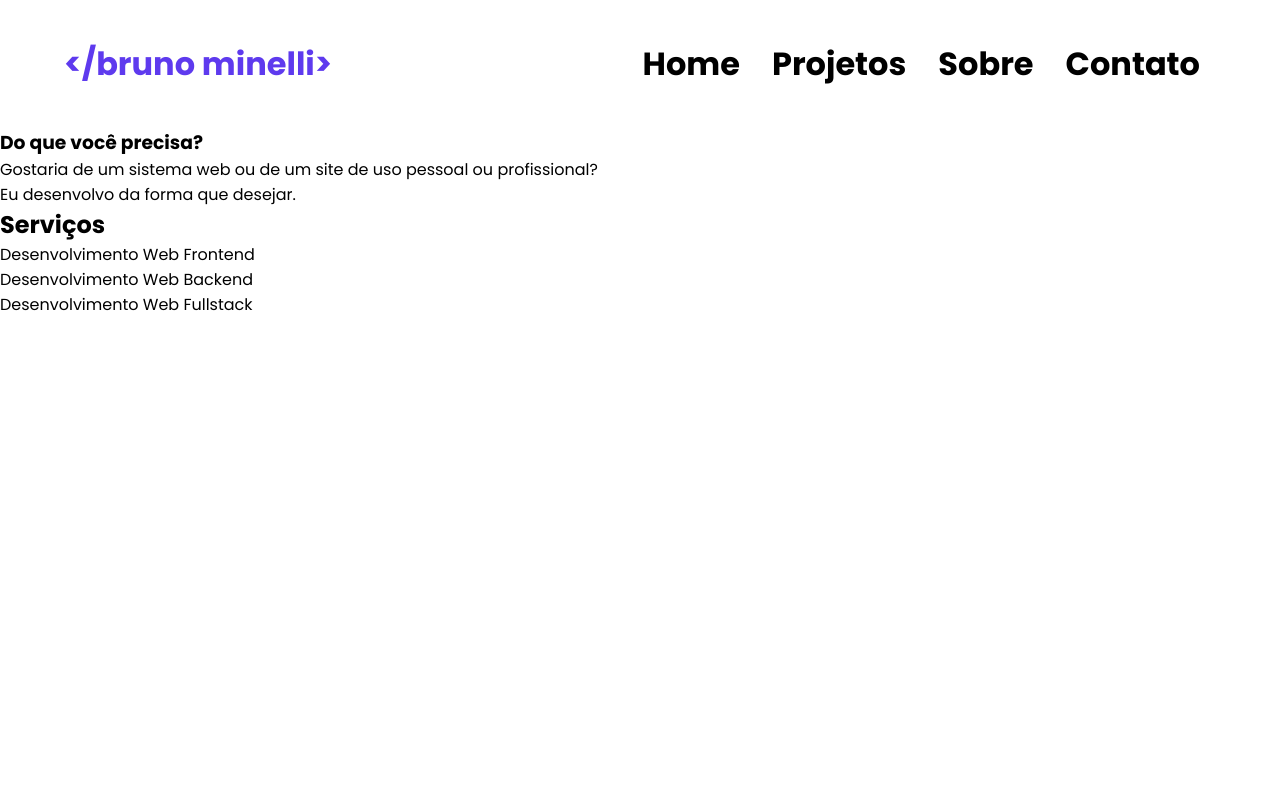
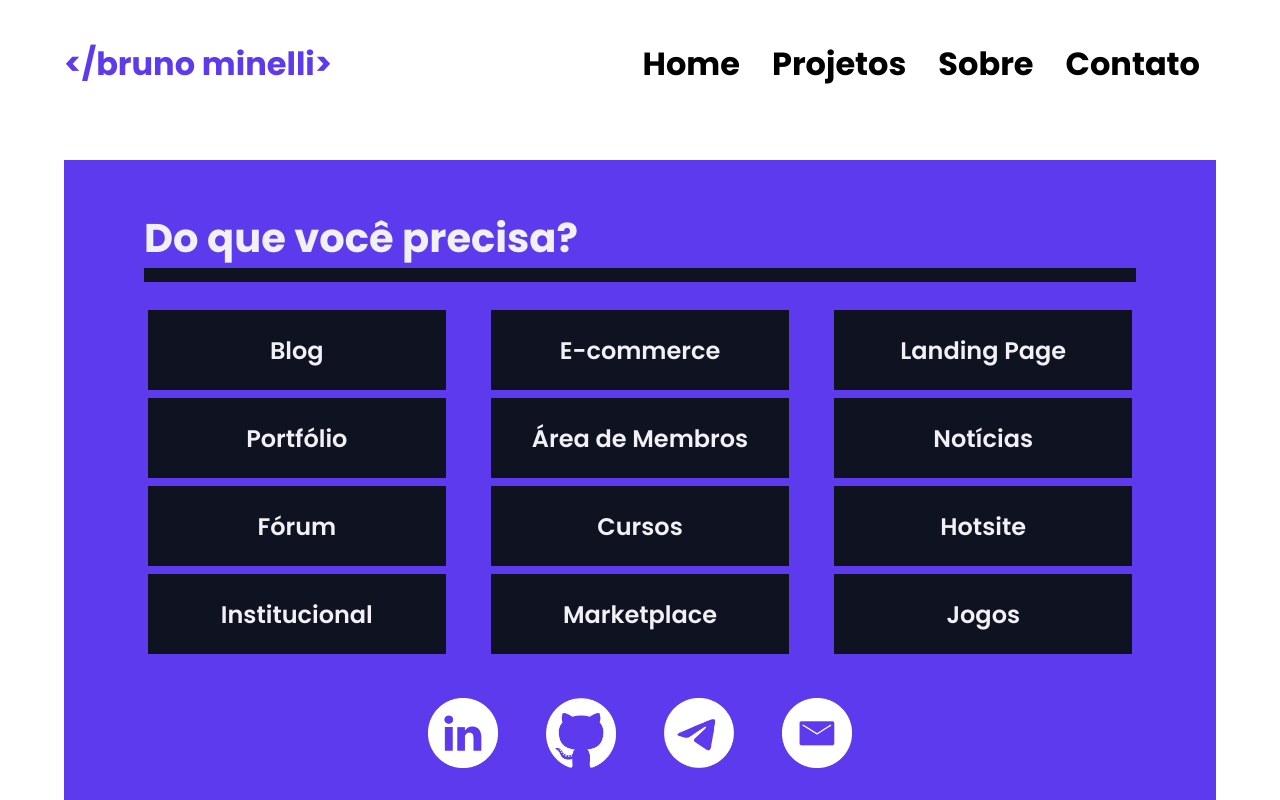
Before and after one commit to obrunominelli/obrunominelli.github.io, a React (Create React App) app: page /contact in a window 1280 px wide. Shown: the top 800 px of the page. Built offline with nearby package versions, Linux system fonts and the light colour scheme.

Commit message:
Finalizacao da versao desktop do portfolio web.

```diff
--- a/src/components/HomeContact.js
+++ b/src/components/HomeContact.js
@@ -19,7 +19,6 @@ class HomeContact extends Component {
           {contacts.map((contact) => (
             <a href={ contact.url } target="_blank" rel="noreferrer" key={ contact.alt } className={ styles.social_link }>
               <img src={ contact.src } alt={ contact.alt } className={ styles.social_icon } />
-              { contact.content }
             </a>
           ))}
         </section>
--- /dev/null
+++ b/src/data/jobs.js
@@ -0,0 +1,7 @@
+const jobs = [
+  'Blog','E-commerce','Landing Page','Portfólio',
+  'Área de Membros','Notícias','Fórum','Cursos',
+  'Hotsite','Institucional','Marketplace','Jogos'
+];
+
+export default jobs;
--- a/src/data/projects.js
+++ b/src/data/projects.js
@@ -1,8 +1,113 @@
 export const projects = [
   {
-    title: 'Lições Aprendidas',
-    deadline: '02/12/2021',
-    description: 'Um site utilizando as principais tags HTML para compor a estrutura de uma página e estilização dos componentes através de CSS com os conteúdos aprendidos no curso.',
+    title: 'Trivia',
+    deadline: '18/04/2022',
+    description: 'Desenvolvimento de um jogo de perguntas e respostas alimentado por uma API de perguntas de conhecimentos gerais.',
+    team: ['Arthur Barbosa', 'Bruno Minelli', 'Bryan Fernandes', 'Paulo Gusmão', 'Rafael Barbosa'],
+    thumbnail: {src: '', alt: 'Imagem do projeto'},
+  },
+  {
+    title: 'Carteira de Despesas',
+    deadline: '11/04/2022',
+    description: 'Desenvolvimento de uma carteira de controle de gastos com conversor de moedas internacionais para Real Brasileiro.',
+    team: ['Bruno Minelli'],
+    thumbnail: {src: '', alt: 'Imagem do projeto'},
+  },
+  {
+    title: 'Testes em React',
+    deadline: '30/03/2022',
+    description: 'Desenvolvimento de testes automatizados para requisitos implementados em uma Pokédex alimentada por uma API.',
+    team: ['Bruno Minelli'],
+    thumbnail: {src: '', alt: 'Imagem do projeto'},
+  },
+  {
+    title: 'E-Commerce',
+    deadline: '22/03/2022',
+    description: 'Front-End de um e-commerce alimentado pela API do Mercado Livre que simula o processo de compra desde o filtro de produtos até o pagamento da compra.',
+    team: ['André Felipe', 'Bruno Minelli', 'Jaqueline Silva', 'Jéssica Pereira', 'Vagner Britz'],
+    thumbnail: {src: '', alt: 'Imagem do projeto'},
+  },
+  {
+    title: 'Aplicativo de Músicas',
+    deadline: '15/03/2022',
+    description: 'Aplicação para pesquisar e listar álbuns e músicas de bandas e artistas, ouvir a prévia de cada música e favoritar as músicas preferidas.',
+    team: ['Bruno Minelli'],
+    thumbnail: {src: '', alt: 'Imagem do projeto'},
+  },
+  {
+    title: 'Super Trunfo',
+    deadline: '04/03/2022',
+    description: 'Jogo no estilo Super Trunfo, no qual a pessoa usuária pode criar cartas, listar as cartas já existentes no baralho e imprimir as cartas criadas para que possa jogar.',
+    team: ['Bruno Minelli'],
+    thumbnail: {src: '', alt: 'Imagem do projeto'},
+  },
+  {
+    title: 'Sistema Solar',
+    deadline: '25/02/2022',
+    description: 'Lista dos planetas do Sistema Solar e algumas das principais missões espaciais realizadas no mundo.',
+    team: ['Bruno Minelli'],
+    thumbnail: {src: '', alt: 'Imagem do projeto'},
+  },
+  {
+    title: 'Carrinho de Compras',
+    deadline: '14/02/2022',
+    description: 'Desenvolvimento de um carrinho de compras para um e-commerce por meio do consumo da API do Mercado Livre.',
+    team: ['Bruno Minelli'],
+    thumbnail: {src: '', alt: 'Imagem do projeto'},
+  },
+  {
+    title: 'Zoológico',
+    deadline: '03/02/2022',
+    description: 'Sistema de gestão de um zoológico que gera relatórios sobre cuidadores, horários de visita e localizaçao dos animais.',
+    team: ['Bruno Minelli'],
+    thumbnail: {src: '', alt: 'Imagem do projeto'},
+  },
+  {
+    title: 'Testes Unitários',
+    deadline: '24/01/2022',
+    description: 'Implementação funções a partir de requisitos e testes unitários utilizando a biblioteca do Jest para verificar o correto funcionamento dessas funções.',
+    team: ['Bruno Minelli'],
+    thumbnail: {src: '', alt: 'Imagem do projeto'},
+  },
+  {
+    title: 'Trybewarts',
+    deadline: '18/01/2022',
+    description: 'Formulário de avaliação da escola Trybewarts na qual cada casa representa um módulo do curso de Desenvolvimento Fullstack da Trybe.',
+    team: ['Bruno Minelli', 'Gabriel Melo'],
+    thumbnail: {src: '', alt: 'Imagem do projeto'},
+  },
+  {
+    title: 'Carta Misteriosa',
+    deadline: '10/01/2022',
+    description: 'Site no qual a pessoa usuária possa escrever uma frase para que seja gerada uma carta que pareça ser construída por meio de recortes.',
+    team: ['Bruno Minelli'],
+    thumbnail: {src: '', alt: 'Imagem do projeto'},
+  },
+  {
+    title: 'Adivinhe a Cor',
+    deadline: '10/01/2022',
+    description: 'Jogo no qual a pessoa jogadora deve adivinhar a cor correta por meio de um código RGB aleatório.',
+    team: ['Bruno Minelli'],
+    thumbnail: {src: '', alt: 'Imagem do projeto'},
+  },
+  {
+    title: 'Gerador de Memes',
+    deadline: '10/01/2022',
+    description: 'Site que permita o envio de uma imagem e a inserção de texto para que a pessoa usuária crie memes.',
+    team: ['Bruno Minelli'],
+    thumbnail: {src: '', alt: 'Imagem do projeto'},
+  },
+  {
+    title: 'Lista de Tarefas',
+    deadline: '10/01/2022',
+    description: 'Aplicação que permite a pessoa usuária criar, editar e excluir itens de uma lista de tarefas.',
+    team: ['Bruno Minelli'],
+    thumbnail: {src: '', alt: 'Imagem do projeto'},
+  },
+  {
+    title: 'Arte com Pixels',
+    deadline: '10/01/2022',
+    description: 'Editor de arte com pixels. Dada uma paleta de cores e um quadro composto por pixels, permitir que a pessoa usuária consiga pintar o que quiser no quadro.',
     team: ['Bruno Minelli'],
     thumbnail: {src: '', alt: 'Imagem do projeto'},
   },
@@ -14,115 +119,10 @@ export const projects = [
     thumbnail: {src: '', alt: 'Imagem do projeto'},
   },
   {
-    title: 'Arte com Pixels',
-    deadline: '10/01/2022',
-    description: 'Editor de arte com pixels. Dada uma paleta de cores e um quadro composto por pixels, permitir que a pessoa usuária consiga pintar o que quiser no quadro.',
+    title: 'Lições Aprendidas',
+    deadline: '02/12/2021',
+    description: 'Um site utilizando as principais tags HTML para compor a estrutura de uma página e estilização dos componentes através de CSS com os conteúdos aprendidos no curso.',
     team: ['Bruno Minelli'],
     thumbnail: {src: '', alt: 'Imagem do projeto'},
   },
-  {
-    title: 'Lista de Tarefas',
-    deadline: '10/01/2022',
-    description: 'Aplicação que permite a pessoa usuária criar, editar e excluir itens de uma lista de tarefas.',
-    team: ['Bruno Minelli'],
-    thumbnail: {src: '', alt: 'Imagem do projeto'},
-  },
-  {
-    title: 'Gerador de Memes',
-    deadline: '10/01/2022',
-    description: 'Site que permita o envio de uma imagem e a inserção de texto para que a pessoa usuária crie memes.',
-    team: ['Bruno Minelli'],
-    thumbnail: {src: '', alt: 'Imagem do projeto'},
-  },
-  {
-    title: 'Adivinhe a Cor',
-    deadline: '10/01/2022',
-    description: 'Jogo no qual a pessoa jogadora deve adivinhar a cor correta por meio de um código RGB aleatório.',
-    team: ['Bruno Minelli'],
-    thumbnail: {src: '', alt: 'Imagem do projeto'},
-  },
-  {
-    title: 'Carta Misteriosa',
-    deadline: '10/01/2022',
-    description: 'Site no qual a pessoa usuária possa escrever uma frase para que seja gerada uma carta que pareça ser construída por meio de recortes.',
-    team: ['Bruno Minelli'],
-    thumbnail: {src: '', alt: 'Imagem do projeto'},
-  },
-  {
-    title: 'Trybewarts',
-    deadline: '18/01/2022',
-    description: 'Formulário de avaliação da escola Trybewarts na qual cada casa representa um módulo do curso de Desenvolvimento Fullstack da Trybe.',
-    team: ['Bruno Minelli', 'Gabriel Melo'],
-    thumbnail: {src: '', alt: 'Imagem do projeto'},
-  },
-  {
-    title: 'Testes Unitários',
-    deadline: '24/01/2022',
-    description: 'Implementação funções a partir de requisitos e testes unitários utilizando a biblioteca do Jest para verificar o correto funcionamento dessas funções.',
-    team: ['Bruno Minelli'],
-    thumbnail: {src: '', alt: 'Imagem do projeto'},
-  },
-  {
-    title: 'Zoológico',
-    deadline: '03/02/2022',
-    description: 'Sistema de gestão de um zoológico que gera relatórios sobre cuidadores, horários de visita e localizaçao dos animais.',
-    team: ['Bruno Minelli'],
-    thumbnail: {src: '', alt: 'Imagem do projeto'},
-  },
-  {
-    title: 'Carrinho de Compras',
-    deadline: '14/02/2022',
-    description: 'Desenvolvimento de um carrinho de compras para um e-commerce por meio do consumo da API do Mercado Livre.',
-    team: ['Bruno Minelli'],
-    thumbnail: {src: '', alt: 'Imagem do projeto'},
-  },
-  {
-    title: 'Sistema Solar',
-    deadline: '25/02/2022',
-    description: 'Lista dos planetas do Sistema Solar e algumas das principais missões espaciais realizadas no mundo.',
-    team: ['Bruno Minelli'],
-    thumbnail: {src: '', alt: 'Imagem do projeto'},
-  },
-  {
-    title: 'Super Trunfo',
-    deadline: '04/03/2022',
-    description: 'Jogo no estilo Super Trunfo, no qual a pessoa usuária pode criar cartas, listar as cartas já existentes no baralho e imprimir as cartas criadas para que possa jogar.',
-    team: ['Bruno Minelli'],
-    thumbnail: {src: '', alt: 'Imagem do projeto'},
-  },
-  {
-    title: 'Aplicativo de Músicas',
-    deadline: '15/03/2022',
-    description: 'Aplicação para pesquisar e listar álbuns e músicas de bandas e artistas, ouvir a prévia de cada música e favoritar as músicas preferidas.',
-    team: ['Bruno Minelli'],
-    thumbnail: {src: '', alt: 'Imagem do projeto'},
-  },
-  {
-    title: 'E-Commerce',
-    deadline: '22/03/2022',
-    description: 'Front-End de um e-commerce alimentado pela API do Mercado Livre que simula o processo de compra desde o filtro de produtos até o pagamento da compra.',
-    team: ['André Felipe', 'Bruno Minelli', 'Jaqueline Silva', 'Jéssica Pereira', 'Vagner Britz'],
-    thumbnail: {src: '', alt: 'Imagem do projeto'},
-  },
-  {
-    title: 'Testes em React',
-    deadline: '30/03/2022',
-    description: 'Desenvolvimento de testes automatizados para requisitos implementados em uma Pokédex alimentada por uma API.',
-    team: ['Bruno Minelli'],
-    thumbnail: {src: '', alt: 'Imagem do projeto'},
-  },
-  {
-    title: 'Carteira de Despesas',
-    deadline: '11/04/2022',
-    description: 'Desenvolvimento de uma carteira de controle de gastos com conversor de moedas internacionais para Real Brasileiro.',
-    team: ['Bruno Minelli'],
-    thumbnail: {src: '', alt: 'Imagem do projeto'},
-  },
-  {
-    title: 'Trivia',
-    deadline: '18/04/2022',
-    description: 'Desenvolvimento de um jogo de perguntas e respostas alimentado por uma API de perguntas de conhecimentos gerais.',
-    team: ['Arthur Barbosa', 'Bruno Minelli', 'Bryan Fernandes', 'Paulo Victor Gusmão', 'Rafael Barbosa'],
-    thumbnail: {src: '', alt: 'Imagem do projeto'},
-  }
 ];
--- a/src/pages/Contact.js
+++ b/src/pages/Contact.js
@@ -2,39 +2,35 @@ import{ Component } from 'react';
 import Footer from '../components/Footer';
 import Header from '../components/Header';
 import contacts from '../data/contacts';
+import jobs from '../data/jobs';
+import styles from '../styles/Contact.module.css';
 
 class Contact extends Component {
   render() {
     return (
       <>
         <Header />
-        <article>
-          <div>
-            <section>
-              <div>
+        <main className={ styles.container_contact }>
+          <article className={ styles.container_contact_row }>
+            <section className={ styles.container_contact_col }>
               <h1>Do que você precisa?</h1>
-                <p>Gostaria de um sistema web ou de um site de uso pessoal ou profissional?</p>
-                <p>Eu desenvolvo da forma que desejar.</p>
-              </div>
-              <div>
-                <h2>Serviços</h2>
-                <p>Desenvolvimento Web Frontend</p>
-                <p>Desenvolvimento Web Backend</p>
-                <p>Desenvolvimento Web Fullstack</p>
+              <div className={ styles.container_job }>
+                {jobs.map((job) => (
+                  <p key={ job } className={ styles.job_card }>{job}</p>
+                ))}
               </div>
             </section>
-            <section>
+          </article>
+          <section className={ styles.container_contact_row }>
             {
               contacts.map((contact) => (
-                  <a href={ contact.url } target="_blank" rel="noreferrer">
-                    <img src={ contact.src } alt={ contact.alt }/>
-                    obrunominelli
+                <a href={ contact.url } target="_blank" rel="noreferrer" key={ contact.alt } className={ styles.social_link }>
+                  <img src={ contact.src } alt={ contact.alt } className={ styles.social_icon}/>
                 </a>
               ))
             }
           </section>
-          </div>
-        </article>
+        </main>
         <Footer />
       </>
     );
--- a/src/styles/About.module.css
+++ b/src/styles/About.module.css
@@ -8,7 +8,7 @@
 .container_about > h1 {
   width: 100%;
   text-align: center;
-  color: var(--primary-color);
+  color: var(--primary);
   font-size: 2.5rem;
   margin-bottom: 2rem;
 }
@@ -30,12 +30,12 @@
 }
 
 .container_article > figure > figcaption {
-  color: var(--text-color-light-grey);
+  color: var(--text-light-grey);
   margin: 1rem;
 }
 
 .img {
-  border: 0.25rem solid var(--primary-color);
+  border: 0.25rem solid var(--primary);
   border-radius: 50%;
   box-shadow: -0.5rem 0.25rem 0.5rem #00000040;
   width: 15rem;
--- /dev/null
+++ b/src/styles/Contact.module.css
@@ -0,0 +1,71 @@
+.container_contact {
+  display: flex;
+  flex-direction: column;
+  align-items: center;
+  margin: 2rem 4rem;
+  padding: 2rem 4rem;
+  background-color: var(--primary);
+}
+
+.container_contact_row {
+  display: flex;
+  justify-content: space-between;
+}
+
+.container_contact_col {
+  display: flex;
+  flex-direction: column;
+  margin: 1rem;
+}
+
+.container_contact_col > h1 {
+  border-bottom: 0.875rem solid var(--primary-dark);
+  margin-bottom: 1.5rem;
+  font-size: 2.5rem;
+  color: var(--secondary);
+}
+
+.container_job {
+  display: flex;
+  flex-flow: row wrap;
+  justify-content: space-between;
+}
+
+.job_card {
+  display: flex;
+  flex-direction: column;
+  align-items: center;
+  justify-content: center;
+  text-align: center;
+  background-color: var(--primary-dark);
+  color: var(--secondary);
+  font-size: 1.5rem;
+  font-weight: 600;
+  margin: 0.25rem;
+  padding: 0.5rem;
+  width: 30%;
+  height: 5rem;
+  transition: 1s;
+}
+
+.job_card:hover {
+  background-color: var(--secondary);
+  color: var(--text-auto);
+}
+
+.social_link {
+  display: flex;
+  align-items: center;
+  justify-content: space-evenly;
+  text-decoration: none;
+  color: var(--secondary);
+  font-style: normal;
+  font-weight: 500;
+  font-size: 1.5rem;
+  line-height: 2.25rem;
+  margin: 1.5rem;
+}
+
+.social_icon {
+  width: 70px;
+}
--- a/src/styles/Footer.module.css
+++ b/src/styles/Footer.module.css
@@ -3,6 +3,6 @@
   align-items: center;
   justify-content: center;
   padding: 2rem 4rem;
-  color: var(--text-color-light-grey);
+  color: var(--text-light-grey);
   font-size: 1.25rem;
 }
--- a/src/styles/Header.module.css
+++ b/src/styles/Header.module.css
@@ -7,7 +7,7 @@
 
 .header > h1 {
   font-size: 2rem;
-  color: var(--primary-color);
+  color: var(--primary);
 }
 
 .nav {
@@ -21,10 +21,10 @@
   text-decoration: none;
   font-weight: bold;
   font-size: 2rem;
-  color: var(--text-color-auto);
+  color: var(--text-auto);
   transition: 1s;
 }
 
 .nav_link:hover {
-  color: var(--primary-color);
+  color: var(--primary);
 }
--- a/src/styles/reset.css
+++ b/src/styles/reset.css
@@ -10,11 +10,10 @@
 }
 
 :root {
-  --primary-color: #5E3AEE;
-  --primary-dark-color: #0F1221;
-  --secondary-color: #F0F0F5;
-  --text-color-auto: #000000;
-  --text-color-grey: #696969;
-  --text-color-light-grey: #BFB8B8;
-  --text-color-white: #FFFFFF;
+  --primary: #5E3AEE;
+  --primary-dark: #0F1221;
+  --secondary: #F0F0F5;
+  --text-auto: #000000;
+  --text-grey: #696969;
+  --text-light-grey: #BFB8B8;
 }
```
Also changed, not shown: src/styles/Home.module.css (+39 -36 lines), src/styles/Projects.module.css (+36 -11 lines). Lines whose indentation alone changed are shown as unchanged.
